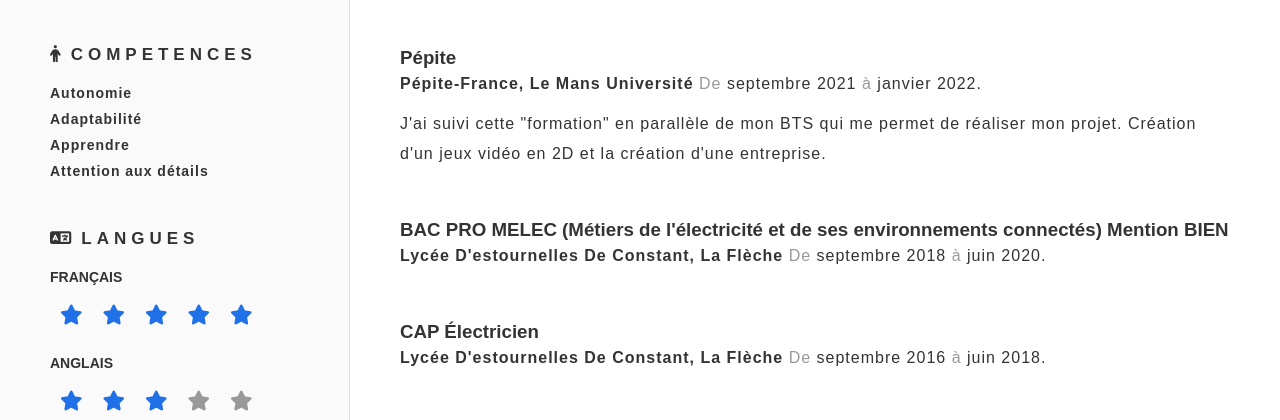
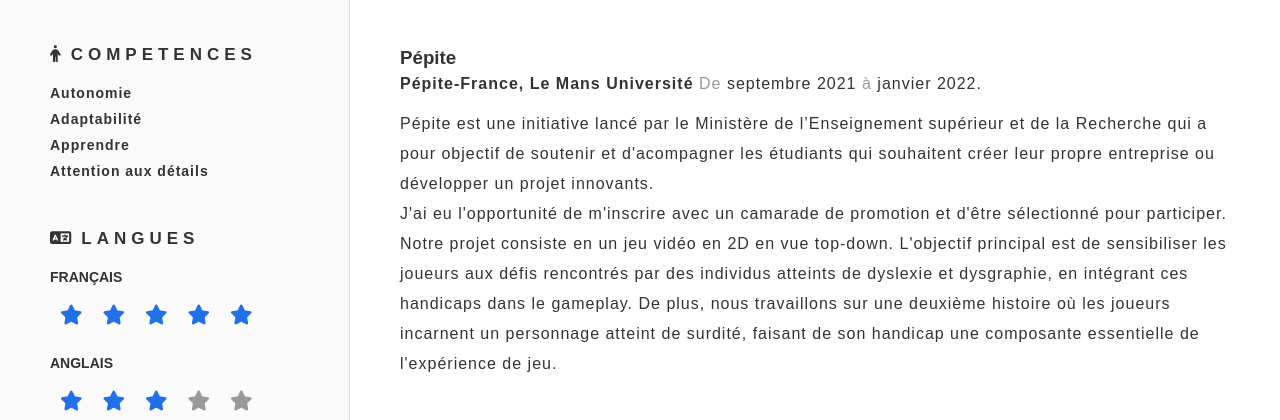
Before and after one commit to CorentinTalour/CV, a website: page index.html in a window 1280 px wide. Shown: the part 895-1315 px from the top of the page. Drawn offline with Linux system fonts and the light colour scheme; a web font is replaced by a local one.

Commit message:
Add contents

```diff
--- a/index.html
+++ b/index.html
@@ -89,7 +89,7 @@
           Formation réalisée en alternance à Brodard & Taupin, à La Flèche. <br>
           Cette formation m'a permis d'acquérir des connaissances  essentielles en la gestion de projet.
           Notamment la capacité à construire un cahier des charges, à modéliser l'architecture logicielle
-          en utilisant l'UML, et à gérer la performance et le budget. J'ai également pu acquérir
+          en utilisant l'UML, et à gérer la performance et le budget d'un projet. J'ai également pu acquérir
           des compétences en matière de tests et de recettes de projet pour garantir la qualité du projet.
           De plus, j'ai acquis des compétences en déploiement continu en suivant les pratiques DevOps.
         </p>
@@ -117,9 +117,14 @@
           <span class="text-hint">à</span> janvier 2022.
         </p>
         <p class="mt-1 mb-5">
-          J'ai suivi cette "formation" en parallèle de mon BTS qui me permet de réaliser mon projet. Création
-          d'un jeux vidéo en 2D et la création d'une
-          entreprise.
+          Pépite est une initiative lancé par le Ministère de l’Enseignement supérieur et de la Recherche qui a pour
+          objectif de soutenir et d'acompagner les étudiants qui souhaitent créer leur propre entreprise ou développer
+          un projet innovants. <br>
+          J'ai eu l'opportunité de m'inscrire avec un camarade de promotion et d'être sélectionné pour participer.
+          Notre projet consiste en un jeu vidéo en 2D en vue top-down. L'objectif principal est de sensibiliser
+          les joueurs aux défis rencontrés par des individus atteints de dyslexie et dysgraphie, en intégrant ces
+          handicaps dans le gameplay. De plus, nous travaillons sur une deuxième histoire où les joueurs incarnent un
+          personnage atteint de surdité, faisant de son handicap une composante essentielle de l'expérience de jeu.
         </p>
       </div>
     </div>
@@ -167,12 +172,14 @@
           correspondant à ces commandes en suspens. Cette solution a facilité la gestion des commandes,
           optimisant ainsi la prise de décisions éclairées et la réactivité dans le processus de production.
         </p>
+        <h4>Compétence développée :</h4>
         <ul>
           <li>Environnement .NET</li>
           <li>Blazor Server</li>
           <li>API REST</li>
           <li>C#</li>
           <li>Algorithme</li>
+          <li>Respect cahier des charges</li>
         </ul>
       </div>
     </div>
--- a/scss/style.scss
+++ b/scss/style.scss
@@ -130,6 +130,7 @@ aside {
         font-size: 2rem;
         flex: 0 0 50px;
         margin-right: 1rem;
+        transition: all 0.2s;
       }
 
       p {
```
Also changed, not shown: css/style.css, 1 other file.
